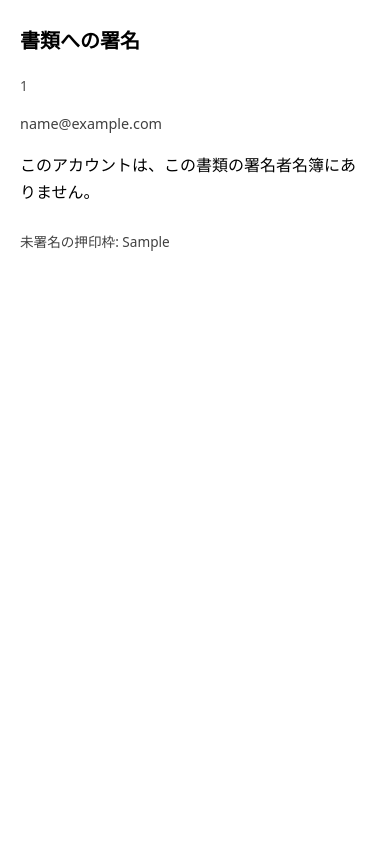
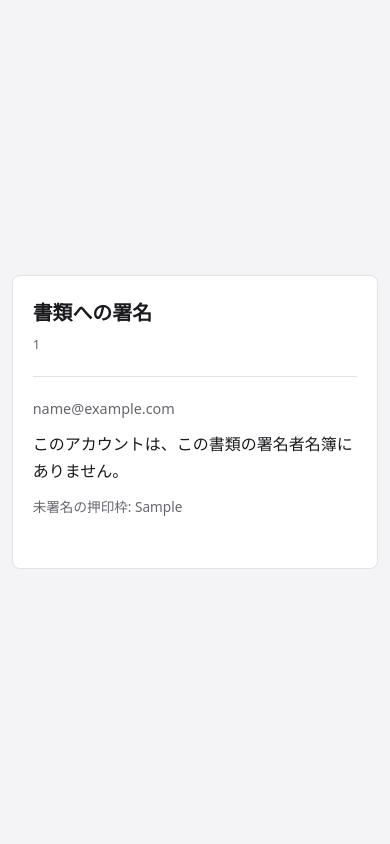
Before and after one commit to Torch-Katsuragi/drive-qr-sign, a Python web app: template src/drive_qr_sign/templates/sign.html in a window 390 px wide. Run offline with Jinja, Linux system fonts and the light colour scheme; the template is opened without the code that fills it: most values are stand-ins (such as "Sample title", 1, 10 or a date in 2020).

Commit message:
スマホとPCの両方に耐えるレイアウトにし、実機のログインで出た2件を直す
レイアウト:
- 1カラムを細く伸ばすのをやめ、カードに載せた。幅があるときは
  「説明」と「押す場所」を左右に分け、押す場所を右に固める
- 文字サイズと余白を clamp() に。狭い画面と大きい文字設定の両方で崩れない

実機のGoogleログインで踏んだもの:
- IDトークン検証の時計ずれ許容が0秒で、PCの時計が1秒遅れているだけで
  「Token used too early」で500になっていた。30秒の許容を入れ、
  回帰テストで固定
- トークン取得・検証の失敗が500として出ていた。中身は署名者に見せず
  ログに残し、403「ログインをやり直してください」を返す

開発サーバ:
- リダイレクトURIを localhost に統一。127.0.0.1 と混ぜるとOAuthの
  文字列一致に落ちて redirect_uri_mismatch になる
- secrets/dev-signers.json があれば名簿を差し替える。実在のアカウントで
  試すときに、個人のメールアドレスがリポジトリに入らない

実アカウントでログイン〜署名まで通ることを確認した。

Co-Authored-By: Claude Opus 5 <noreply@anthropic.com>

```diff
--- a/src/drive_qr_sign/templates/base.html
+++ b/src/drive_qr_sign/templates/base.html
@@ -5,33 +5,102 @@
 <meta name="viewport" content="width=device-width, initial-scale=1">
 <title>{% block title %}署名{% endblock %} | drive-qr-sign</title>
 <style>
-  :root { color-scheme: light dark; }
+  /*
+    スマホ（QR から来た人）と PC（Drive のリンクから開いた人）の両方が主用途。
+    1カラムを細く伸ばすのではなく、幅があるときは「説明」と「押す場所」を左右に分ける。
+  */
+  :root {
+    color-scheme: light dark;
+    --bg: #f4f4f6;
+    --card: #ffffff;
+    --ink: #1b1b1f;
+    --muted: #66666e;
+    --line: #e2e2e7;
+    --seal: #c7112c;
+    --accent: #1a4fd6;
+  }
+  @media (prefers-color-scheme: dark) {
+    :root {
+      --bg: #16161a;
+      --card: #1f1f24;
+      --ink: #ececf0;
+      --muted: #a0a0aa;
+      --line: #33333c;
+      --accent: #7aa2ff;
+    }
+  }
+
   * { box-sizing: border-box; }
   html { overflow-x: hidden; }
   body {
+    margin: 0;
+    min-height: 100dvh;
+    padding: clamp(0rem, 4vw, 3rem) clamp(0rem, 3vw, 2rem);
+    display: grid;
+    align-content: center;
+    justify-items: center;
+    background: var(--bg);
+    color: var(--ink);
     font-family: system-ui, -apple-system, "Hiragino Sans", "Yu Gothic", sans-serif;
-    /* rem で上限を切ると、文字サイズを大きくしている端末で画面幅を超える */
-    margin: 0 auto; padding: 1.5rem 1.25rem; max-width: min(32rem, 100%); line-height: 1.7;
+    line-height: 1.7;
     overflow-wrap: anywhere;
   }
-  h1 { font-size: 1.25rem; margin: 0 0 1rem; }
-  .doc { font-size: .85rem; opacity: .7; word-break: break-all; }
-  .role { font-size: 1.5rem; font-weight: 600; margin: .25rem 0; }
-  .who { font-size: .9rem; opacity: .75; }
+
+  .card {
+    width: 100%;
+    /* rem だけで上限を切ると、文字を大きくしている端末で画面幅を超える */
+    max-width: min(48rem, 100%);
+    background: var(--card);
+    padding: clamp(1.25rem, 4vw, 2.75rem);
+    border: 1px solid var(--line);
+    border-radius: clamp(0px, 2vw, 1rem);
+  }
+
+  h1 { font-size: clamp(1.15rem, 1rem + 1vw, 1.5rem); margin: 0 0 .25rem; }
+  h2 { font-size: 1rem; margin: 2rem 0 .5rem; }
+  p { margin: .6rem 0; }
+  a { color: var(--accent); }
+
+  .doc {
+    font-size: .8rem; color: var(--muted);
+    padding-bottom: 1.25rem; margin: 0; border-bottom: 1px solid var(--line);
+  }
+  .who { font-size: .9rem; color: var(--muted); margin-top: 1.25rem; }
+  .role { font-size: clamp(1.5rem, 1.2rem + 2vw, 2.25rem); font-weight: 600; margin: 0 0 .5rem; }
+  .note { font-size: .85rem; color: var(--muted); }
+
+  /* 幅があるときだけ2カラム。押す場所を右に固めて、視線の行き先を1つにする */
+  .cols { display: grid; gap: clamp(1.25rem, 3vw, 2.5rem); align-items: start; }
+  @media (min-width: 34rem) {
+    .cols { grid-template-columns: minmax(0, 1fr) 15rem; }
+    .action { position: sticky; top: 1rem; }
+  }
+
+  .action { display: grid; gap: .75rem; justify-items: center; text-align: center; }
+  .action .note { margin: 0; }
+
+  .seal {
+    width: min(11rem, 60vw); height: auto; aspect-ratio: 1;
+    object-fit: contain;
+    padding: .5rem; border: 1px dashed var(--line); border-radius: .75rem;
+  }
+
   button {
-    width: 100%; padding: 1rem; font-size: 1.1rem; font-weight: 600;
-    border: 0; border-radius: .5rem; margin-top: 1.5rem; cursor: pointer;
+    width: 100%; padding: 1rem 1.25rem;
+    font: inherit; font-weight: 600;
+    color: #fff; background: var(--seal);
+    border: 0; border-radius: .6rem; cursor: pointer;
   }
-  .note { font-size: .85rem; opacity: .75; margin-top: 1.5rem; }
-  ul { padding-left: 1.2rem; }
-  h2 { font-size: 1rem; margin: 2rem 0 .5rem; }
-  .preview { text-align: center; margin: 1.5rem 0 .5rem; }
-  .preview img { width: min(160px, 45%); height: auto; }
-  button.quiet { font-weight: 400; font-size: .95rem; padding: .7rem; }
-  input[type=file] { width: 100%; font-size: .95rem; }
+  button:hover { filter: brightness(1.08); }
+  button.quiet { background: transparent; color: var(--muted); border: 1px solid var(--line); font-weight: 400; }
+
+  input[type=file] { width: 100%; font: inherit; font-size: .9rem; }
+  form { width: 100%; display: grid; gap: .75rem; }
 </style>
 </head>
 <body>
+<main class="card">
 {% block content %}{% endblock %}
+</main>
 </body>
 </html>
--- a/src/drive_qr_sign/templates/sign.html
+++ b/src/drive_qr_sign/templates/sign.html
@@ -3,14 +3,11 @@
 <h1>書類への署名</h1>
 <p class="doc">{{ file_id }}</p>
 
+<div class="cols">
+  <section>
     {% if mode == "login" %}
+      <p class="who">未ログイン</p>
       <p>署名するには Google アカウントでログインしてください。</p>
-  {% if can_log_in %}
-    <form method="get" action="/login">
-      <input type="hidden" name="next" value="/s/{{ file_id }}?m={{ mac }}">
-      <button type="submit">Google でログイン</button>
-    </form>
-  {% endif %}
       <p class="note">求める権限はメールアドレスの確認だけです。Drive へのアクセス権は要求しません。</p>
 
     {% else %}
@@ -19,12 +16,6 @@
       {% if mode == "role_ready" %}
         <p class="role">{{ role }}</p>
         <p>この欄に署名します。押すと印影が入り、タイムスタンプ付きの電子署名が PDF に埋まります。</p>
-    <p class="preview"><img src="/seal/preview.png" alt="押される印影" width="110" height="110"></p>
-    <form method="post" action="/s/{{ file_id }}/sign?m={{ mac }}">
-      <input type="hidden" name="csrf" value="{{ csrf }}">
-      <button type="submit">{{ role }}として署名する</button>
-    </form>
-    <p class="note"><a href="/seal">印影を変える</a></p>
 
       {% elif mode == "role_done" %}
         <p class="role">{{ role }}</p>
@@ -32,10 +23,6 @@
 
       {% elif mode == "silent_ready" %}
         <p>あなたに割り当てられた押印枠はありません。確認した記録として、紙面に出ない署名を残せます。</p>
-    <form method="post" action="/s/{{ file_id }}/sign?m={{ mac }}">
-      <input type="hidden" name="csrf" value="{{ csrf }}">
-      <button type="submit">確認したことを記録する</button>
-    </form>
         <p class="note">印影は入りません。書類の見た目は変わらないまま、署名パネルに記録が残ります。</p>
 
       {% elif mode == "silent_done" %}
@@ -51,4 +38,29 @@
     {% else %}
       <p class="note">押印枠はすべて埋まっています。</p>
     {% endif %}
+  </section>
+
+  <aside class="action">
+    {% if mode == "login" and can_log_in %}
+      <form method="get" action="/login">
+        <input type="hidden" name="next" value="/s/{{ file_id }}?m={{ mac }}">
+        <button type="submit">Google でログイン</button>
+      </form>
+
+    {% elif mode == "role_ready" %}
+      <img class="seal" src="/seal/preview.png" alt="押される印影">
+      <form method="post" action="/s/{{ file_id }}/sign?m={{ mac }}">
+        <input type="hidden" name="csrf" value="{{ csrf }}">
+        <button type="submit">{{ role }}として署名する</button>
+      </form>
+      <p class="note"><a href="/seal">印影を変える</a></p>
+
+    {% elif mode == "silent_ready" %}
+      <form method="post" action="/s/{{ file_id }}/sign?m={{ mac }}">
+        <input type="hidden" name="csrf" value="{{ csrf }}">
+        <button type="submit">確認したことを記録する</button>
+      </form>
+    {% endif %}
+  </aside>
+</div>
 {% endblock %}
```
Also changed, not shown: src/drive_qr_sign/google_identity.py (+26 -8 lines), src/drive_qr_sign/templates/done.html (+15 -7 lines), src/drive_qr_sign/templates/seal.html (+12 -4 lines), tests/test_google_identity.py (+21 -0 lines), tests/test_web.py (+1 -1 lines), tools/run_dev.py (+27 -6 lines). Lines whose indentation alone changed are shown as unchanged.
